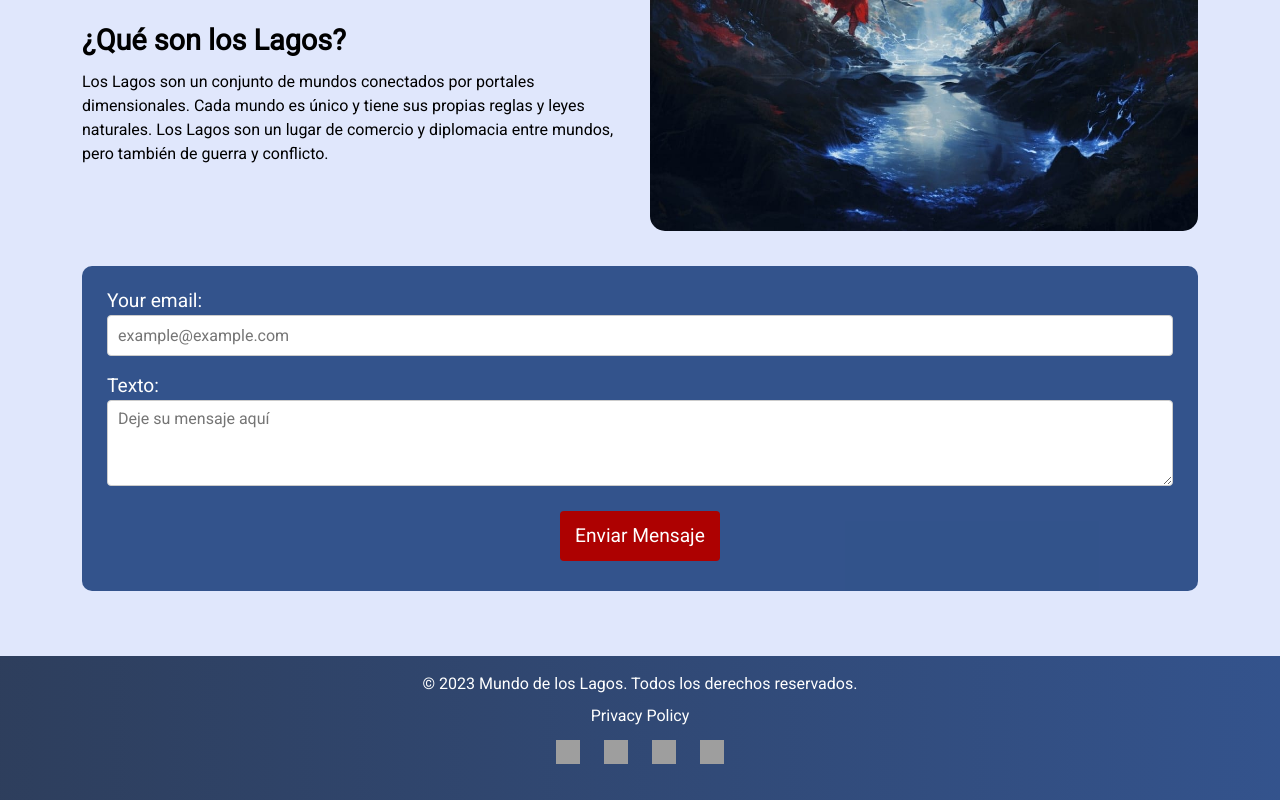
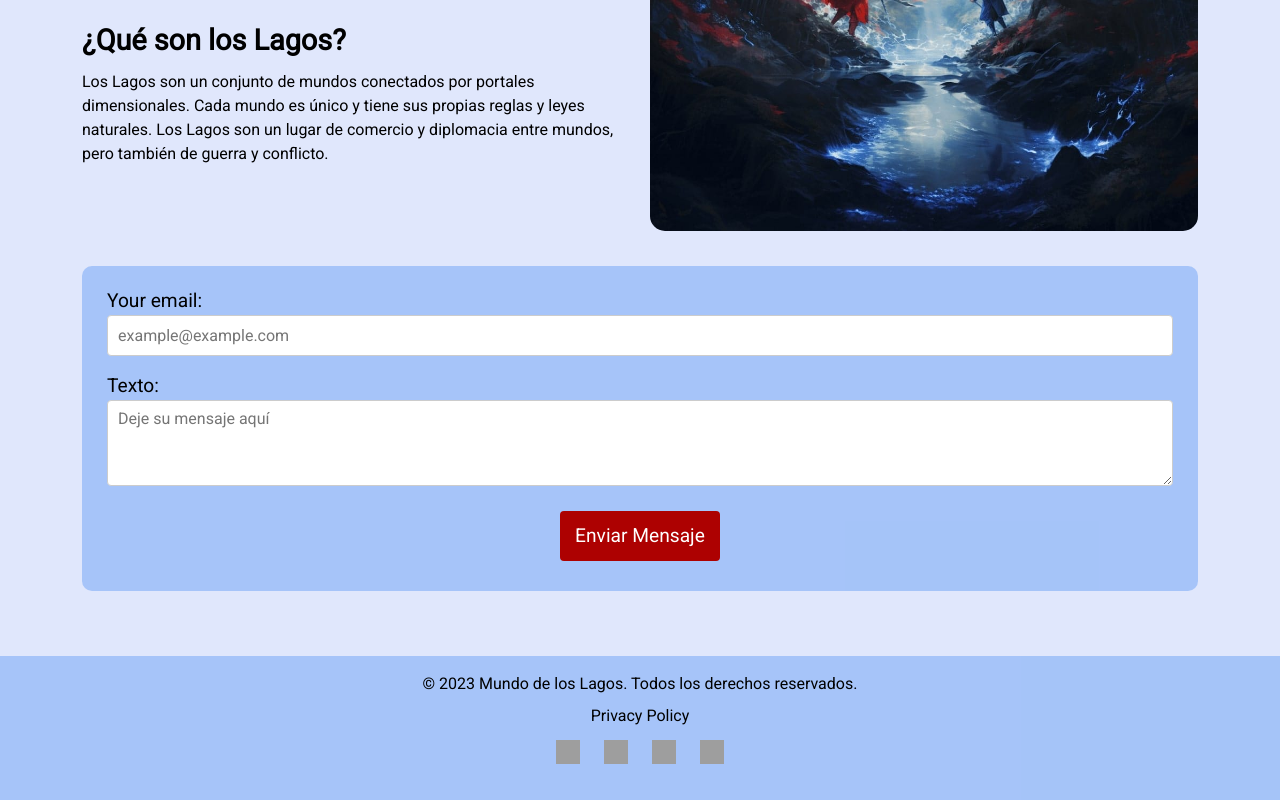
Before and after one commit to mbrian23/coderhouse-desarrollo-web, a website: page index.html in a window 1280 px wide. Shown: the part 471-1271 px from the top of the page. Drawn offline with nearby package versions, Linux system fonts and the light colour scheme; grey boxes are pictures that could not be loaded.

Commit message:
updated styles

```diff
--- a/sass/_footer.scss
+++ b/sass/_footer.scss
@@ -1,7 +1,7 @@
 @use 'sass:color';
 
 .footer {
-    background: linear-gradient(90deg, color.scale($footer-background, $lightness: -50%) 0%, $footer-background 100%);
+    background: $footer-background;
     color: $footer-text-color;
     padding: 20px 50px;
     text-align: center;
--- a/sass/_forms.scss
+++ b/sass/_forms.scss
@@ -9,7 +9,7 @@
     border-radius: 10px;
 
     .contactLabel {
-        color: white;
+        color: $contact-form-text-color;
         font-size: 1.2rem;
         margin-bottom: 5px;
     }
--- a/sass/_utilities.scss
+++ b/sass/_utilities.scss
@@ -9,6 +9,12 @@
     object-fit: contain;
 }
 
+.invertColor {
+    -webkit-filter: invert(100%);
+    filter: invert(100%);
+}
+
+
 .image {
     width: 100%;
     height: 100%;
@@ -16,8 +22,9 @@
     object-fit: cover;
 }
 
+@media (max-width: 768px) {
+    .image {
+        max-height: 300px;
+    }
 
-.invertColor {
-    -webkit-filter: invert(100%);
-    filter: invert(100%);
 }
--- a/sass/_variables.scss
+++ b/sass/_variables.scss
@@ -1,8 +1,9 @@
 // _variables.scss
 $primary-font: "Roboto", sans-serif;
-$primary-color: rgb(0, 0, 0);
+$primary-color: black;
 $background-color: rgb(224, 231, 252);;
 $navbar-background: rgba(154, 189, 248, 0.822);
-$footer-background: rgba(14, 51, 116, 0.822);
-$footer-text-color: #ffffff;
-$contact-form-background-color: rgba(14, 51, 116, 0.822);
+$footer-background: rgba(154, 189, 248, 0.822);
+$footer-text-color: black;
+$contact-form-background-color: rgba(154, 189, 248, 0.822);
+$contact-form-text-color: black;
```
Also changed, not shown: css/index.css, 1 other file.
